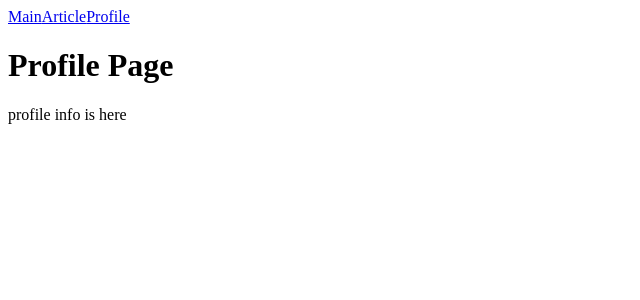
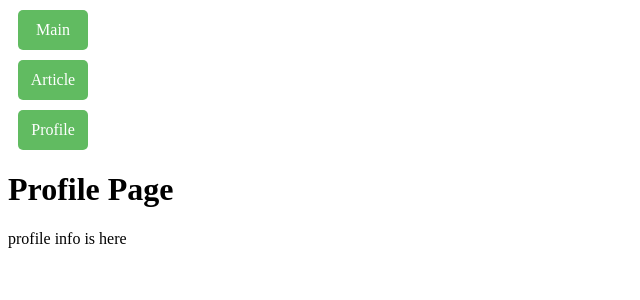
Before and after one commit to polnolunie/4-13_SimpleBlogPlatform, a React (Vite) app: page /profile in a window 1280 px wide. Shown: the top 300 px of the page, without its empty margins (0-640 px from the left). Built offline with nearby package versions, Linux system fonts and the light colour scheme.

Commit message:
buttons styles to check

```diff
--- a/index.html
+++ b/index.html
@@ -3,6 +3,13 @@
   <head>
     <meta charset="UTF-8" />
     <link rel="icon" type="image/svg+xml" href="/favicon.svg" />
+    <link rel="preconnect" href="https://fonts.googleapis.com" />
+    <link rel="preconnect" href="https://fonts.gstatic.com" crossorigin />
+    <link
+      href="https://fonts.googleapis.com/css2?family=Source+Sans+Pro:wght@400;600&display=swap"
+      rel="stylesheet"
+    />
+
     <meta name="viewport" content="width=device-width, initial-scale=1.0" />
     <title>4-13-simpleblogplatform</title>
   </head>
--- a/src/App.css
+++ b/src/App.css
@@ -0,0 +1,4 @@
+body {
+  margin: 0;
+  font-family: "Source Sans Pro", sans-serif;
+}
--- /dev/null
+++ b/src/components/buttons.css
@@ -0,0 +1,14 @@
+.page-button {
+  height: 40px;
+  border-radius: 5px;
+  padding: 8px 16px;
+  background-color: #61bb61;
+  text-decoration: none;
+  color: white;
+  box-sizing: border-box;
+  display: flex;
+  align-items: center;
+  justify-content: center;
+  max-width: 70px;
+  margin: 10px;
+}
--- a/src/components/buttons.tsx
+++ b/src/components/buttons.tsx
@@ -1,4 +1,5 @@
 import { Link } from "react-router-dom";
+import "./buttons.css";
 
 const PageButton = ({ to, label }) => {
   return (
```
